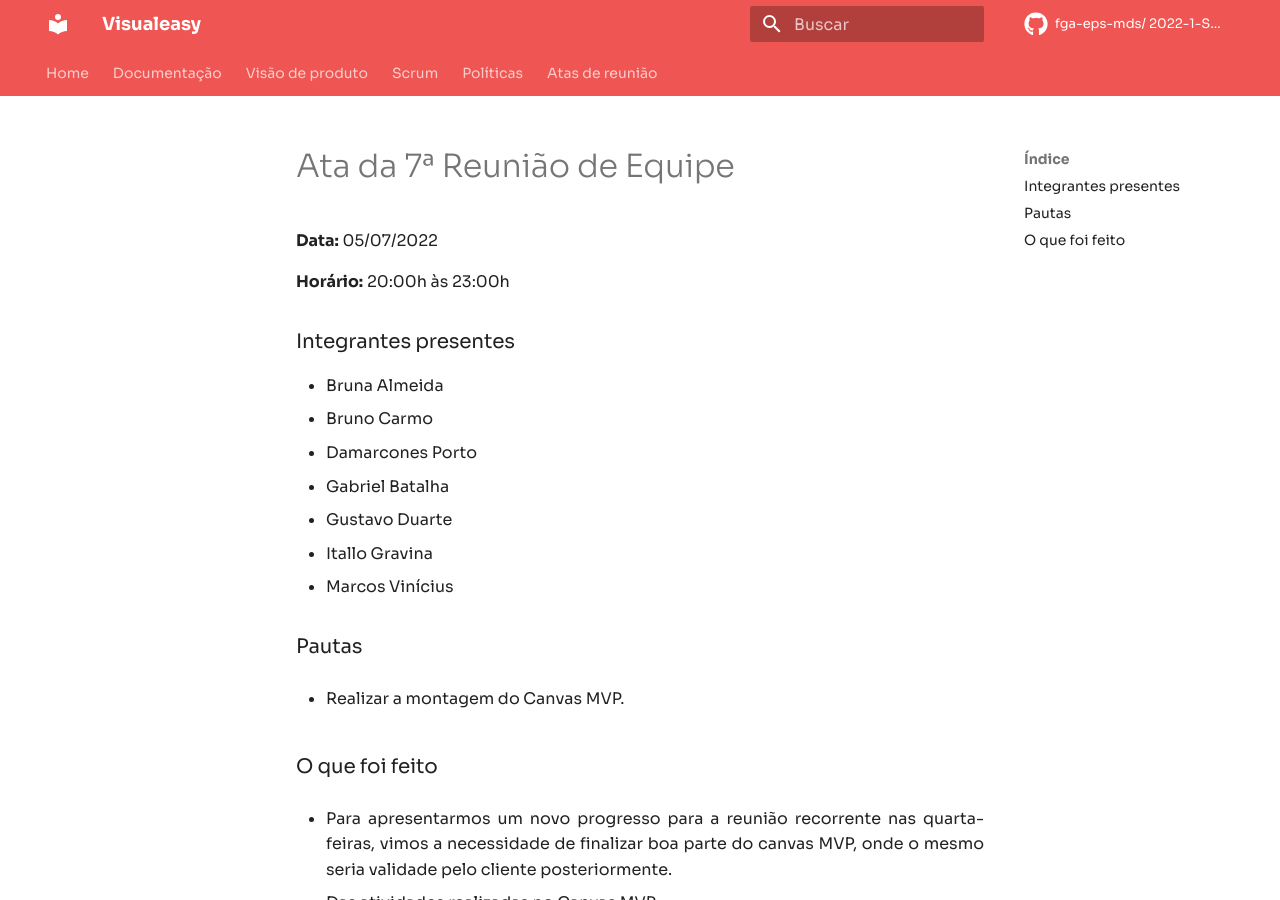
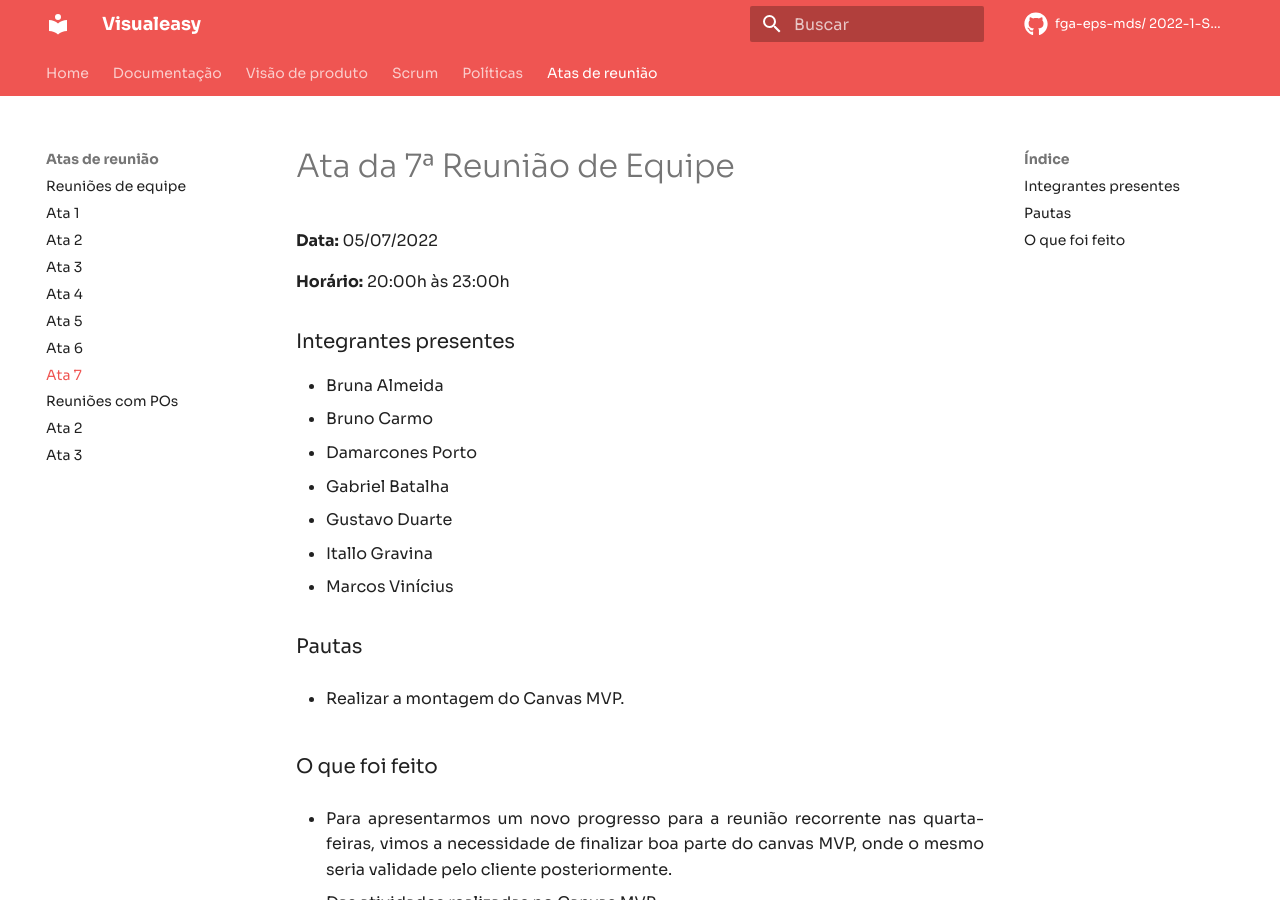
Before and after one commit to fga-eps-mds/2022-1-Visualeasy-Doc, an MkDocs documentation site: the page built from docs/Atas/r7-equipe.md, in a window 1280 px wide and 900 px high. Built offline with MkDocs 1.6.1 and Material for MkDocs 9.7.7, drawn with Linux system fonts in a browser that asks for light colours; comment, search, counter and statistics services are not loaded.

Commit message:
Conserta problemas no mkdocs, e indenta ata

```diff
--- a/mkdocs.yml
+++ b/mkdocs.yml
@@ -22,9 +22,16 @@ nav:
     - Política de Pull Requests: politicas/politica_de_pull_request.md
   - Atas de reunião:
     - Reuniões de equipe: Atas/atas_reuniao_equipe.md
+    - Ata 1: Atas/r1-equipe.md
+    - Ata 2: Atas/r2-equipe.md
+    - Ata 3: Atas/r3-equipe.md
+    - Ata 4: Atas/r4-equipe.md
+    - Ata 5: Atas/r5-equipe.md
+    - Ata 6: Atas/r6-equipe.md
+    - Ata 7: Atas/r7-equipe.md
     - Reuniões com POs: Atas/atas_reuniao_pos.md
-
-
+    - Ata 2: Atas/r2-pos.md
+    - Ata 3: Atas/r3-pos.md
 theme:
   name: material
   font:
```
Also changed, not shown: docs/Atas/r7-equipe.md (+5 -5 lines).
